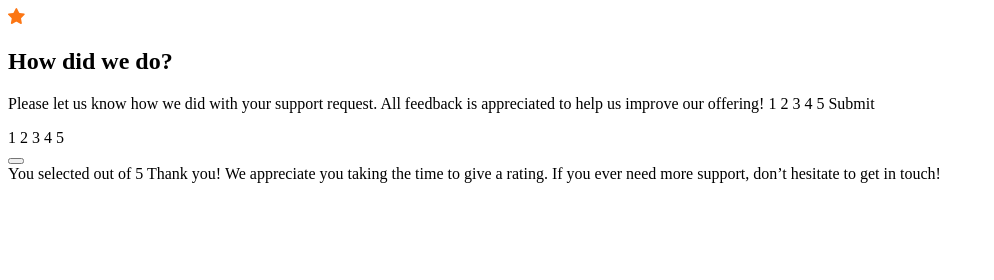
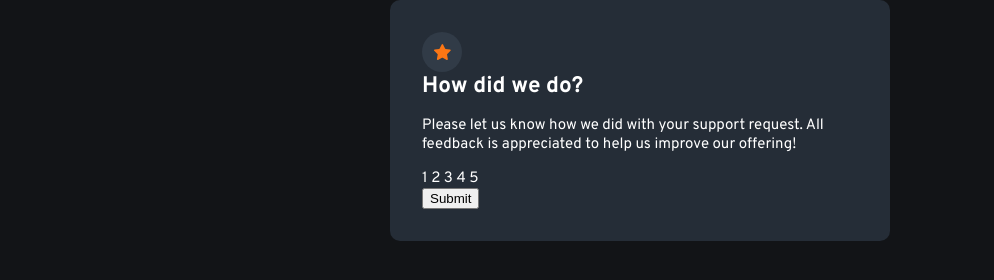
Before and after one commit to JimeBlue/interactive-rating-component, a plain HTML site: page index.html in a window 1280 px wide. Shown: the whole page, without its empty margins (0-994 px from the left). Drawn offline with Linux system fonts and the light colour scheme.

Commit message:
Style containers and icon

```diff
--- a/index.html
+++ b/index.html
@@ -19,14 +19,13 @@
     <section class="raiting">
       <div class="raiting__container">
         <div class="raiting__content">
-          <div class="raiting__icon">
-            <img src="/images/icon-star.svg" alt="raiting start" />
-          </div>
+          <span class="icon__container">
+            <img src="/images/icon-star.svg" alt="raiting-icon" />
+          </span>
           <h1 class="raiting__heading">How did we do?</h1>
           <p class="raiting__instruction">
             Please let us know how we did with your support request. All
-            feedback is appreciated to help us improve our offering! 1 2 3 4 5
-            Submit
+            feedback is appreciated to help us improve our offering!
           </p>
           <div class="raiting__options">
             <label>1</label>
@@ -35,7 +34,7 @@
             <label>4</label>
             <label>5</label>
           </div>
-          <button class="submit"></button>
+          <button class="submit">Submit</button>
         </div>
       </div>
     </section>
@@ -43,10 +42,10 @@
 
     <!-- Thank you state start -->
 
-    You selected
+    <!-- You selected -->
     <!-- Add rating here -->
-    out of 5 Thank you! We appreciate you taking the time to give a rating. If
-    you ever need more support, don’t hesitate to get in touch!
+    <!-- out of 5 Thank you! We appreciate you taking the time to give a rating. If
+    you ever need more support, don’t hesitate to get in touch! -->
 
     <!-- Thank you state end -->
   </body>
--- a/style.css
+++ b/style.css
@@ -0,0 +1,73 @@
+@import url('https://fonts.googleapis.com/css2?family=Overpass:wght@400;700&display=swap');
+
+*,
+*::after,
+*::before {
+  box-sizing: border-box;
+}
+
+:root {
+  /* Colors */
+
+  /* Primary */
+
+  --Orange: hsl(25, 97%, 53%);
+
+  /* Neutral */
+
+  --white: hsl(0, 0%, 100%);
+  --light-grey: hsl(217, 12%, 63%);
+  --medium-grey: hsl(216, 12%, 54%);
+  --dark-blue: hsl(213, 19%, 18%);
+  --very-dark-blue: hsl(216, 12%, 8%);
+
+  /* Typography */
+
+  --overpass: 'Overpass', sans-serif;
+}
+
+body {
+  margin: 0;
+  font-family: var(--overpass);
+  font-size: 0.938rem;
+  font-weight: 400;
+  background: var(--very-dark-blue);
+  color: var(--white);
+}
+
+h1 {
+  margin: 0;
+}
+
+/* Raiting component */
+
+.raiting {
+  background: var(--dark-blue);
+  width: 80%;
+  max-width: 500px;
+  margin: 0 auto;
+  border-radius: 10px;
+}
+
+.raiting__container {
+  padding: 2rem;
+  margin: 0 auto;
+}
+
+/* Icon */
+
+.icon__container {
+  background: var(--dark-blue);
+  border-radius: 100%;
+  background: #313b47;
+  width: 40px;
+  height: 40px;
+  display: inline-flex;
+  justify-content: center;
+  align-items: center;
+}
+
+.raiting-icon {
+  width: 15px;
+  height: 15px;
+}
```
